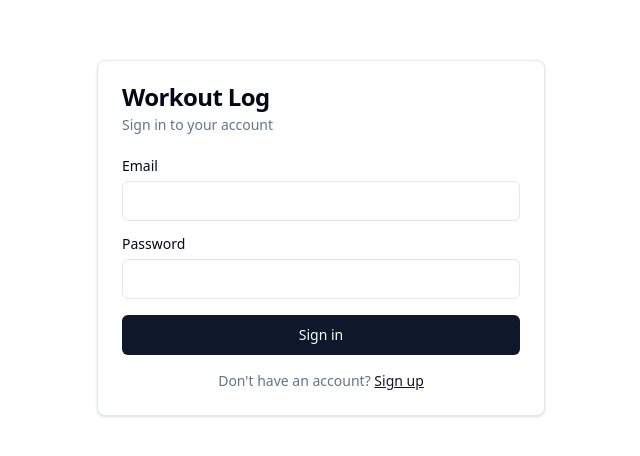
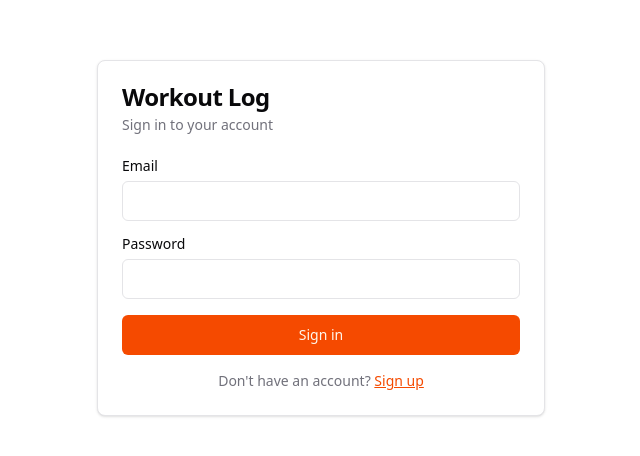
Before and after one commit to jray89/workout-log, a React (Vite) app in the folder frontend/: page /login in a window 1280 px wide. Shown: the part 162-618 px from the top of the page, without its empty margins (319-959 px from the left). Built offline with nearby package versions, Linux system fonts and the light colour scheme.

Commit message:
feat: theme / layout changes

```diff
--- /dev/null
+++ b/frontend/src/components/theme-provider.tsx
@@ -0,0 +1,73 @@
+import { createContext, useContext, useEffect, useState } from "react";
+
+type Theme = "dark" | "light" | "system";
+
+type ThemeProviderProps = {
+  children: React.ReactNode;
+  defaultTheme?: Theme;
+  storageKey?: string;
+};
+
+type ThemeProviderState = {
+  theme: Theme;
+  setTheme: (theme: Theme) => void;
+};
+
+const initialState: ThemeProviderState = {
+  theme: "system",
+  setTheme: () => null,
+};
+
+const ThemeProviderContext = createContext<ThemeProviderState>(initialState);
+
+export function ThemeProvider({
+  children,
+  defaultTheme = "system",
+  storageKey = "ui-theme",
+  ...props
+}: ThemeProviderProps) {
+  const [theme, setTheme] = useState<Theme>(
+    () => (localStorage.getItem(storageKey) as Theme) || defaultTheme
+  );
+
+  useEffect(() => {
+    const root = window.document.documentElement;
+
+    root.classList.remove("light", "dark");
+
+    if (theme === "system") {
+      const systemTheme = window.matchMedia("(prefers-color-scheme: dark)")
+        .matches
+        ? "dark"
+        : "light";
+
+      root.classList.add(systemTheme);
+      return;
+    }
+
+    root.classList.add(theme);
+  }, [theme]);
+
+  const value = {
+    theme,
+    setTheme: (theme: Theme) => {
+      localStorage.setItem(storageKey, theme);
+      setTheme(theme);
+    },
+  };
+
+  return (
+    <ThemeProviderContext.Provider {...props} value={value}>
+      {children}
+    </ThemeProviderContext.Provider>
+  );
+}
+
+export const useTheme = () => {
+  const context = useContext(ThemeProviderContext);
+
+  if (context === undefined)
+    throw new Error("useTheme must be used within a ThemeProvider");
+
+  return context;
+};
--- a/frontend/src/index.css
+++ b/frontend/src/index.css
@@ -3,26 +3,72 @@
 @custom-variant dark (&:is(.dark *));
 
 @theme {
-  --color-background: hsl(0 0% 100%);
-  --color-foreground: hsl(222.2 84% 4.9%);
-  --color-card: hsl(0 0% 100%);
-  --color-card-foreground: hsl(222.2 84% 4.9%);
-  --color-popover: hsl(0 0% 100%);
-  --color-popover-foreground: hsl(222.2 84% 4.9%);
-  --color-primary: hsl(222.2 47.4% 11.2%);
-  --color-primary-foreground: hsl(210 40% 98%);
-  --color-secondary: hsl(210 40% 96.1%);
-  --color-secondary-foreground: hsl(222.2 47.4% 11.2%);
-  --color-muted: hsl(210 40% 96.1%);
-  --color-muted-foreground: hsl(215.4 16.3% 46.9%);
-  --color-accent: hsl(210 40% 96.1%);
-  --color-accent-foreground: hsl(222.2 47.4% 11.2%);
-  --color-destructive: hsl(0 84.2% 60.2%);
-  --color-destructive-foreground: hsl(210 40% 98%);
-  --color-border: hsl(214.3 31.8% 91.4%);
-  --color-input: hsl(214.3 31.8% 91.4%);
-  --color-ring: hsl(222.2 84% 4.9%);
-  --radius: 0.5rem;
+  --radius: 0.65rem;
+  --color-background: oklch(1 0 0);
+  --color-foreground: oklch(0.141 0.005 285.823);
+  --color-card: oklch(1 0 0);
+  --color-card-foreground: oklch(0.141 0.005 285.823);
+  --color-popover: oklch(1 0 0);
+  --color-popover-foreground: oklch(0.141 0.005 285.823);
+  --color-primary: oklch(0.646 0.222 41.116);
+  --color-primary-foreground: oklch(0.98 0.016 73.684);
+  --color-secondary: oklch(0.967 0.001 286.375);
+  --color-secondary-foreground: oklch(0.21 0.006 285.885);
+  --color-muted: oklch(0.967 0.001 286.375);
+  --color-muted-foreground: oklch(0.552 0.016 285.938);
+  --color-accent: oklch(0.967 0.001 286.375);
+  --color-accent-foreground: oklch(0.21 0.006 285.885);
+  --color-destructive: oklch(0.577 0.245 27.325);
+  --color-border: oklch(0.92 0.004 286.32);
+  --color-input: oklch(0.92 0.004 286.32);
+  --color-ring: oklch(0.75 0.183 55.934);
+  --color-chart-1: oklch(0.837 0.128 66.29);
+  --color-chart-2: oklch(0.705 0.213 47.604);
+  --color-chart-3: oklch(0.646 0.222 41.116);
+  --color-chart-4: oklch(0.553 0.195 38.402);
+  --color-chart-5: oklch(0.47 0.157 37.304);
+  --color-sidebar: oklch(0.985 0 0);
+  --color-sidebar-foreground: oklch(0.141 0.005 285.823);
+  --color-sidebar-primary: oklch(0.646 0.222 41.116);
+  --color-sidebar-primary-foreground: oklch(0.98 0.016 73.684);
+  --color-sidebar-accent: oklch(0.967 0.001 286.375);
+  --color-sidebar-accent-foreground: oklch(0.21 0.006 285.885);
+  --color-sidebar-border: oklch(0.92 0.004 286.32);
+  --color-sidebar-ring: oklch(0.75 0.183 55.934);
+}
+
+.dark {
+  --color-background: oklch(0.141 0.005 285.823);
+  --color-foreground: oklch(0.985 0 0);
+  --color-card: oklch(0.21 0.006 285.885);
+  --color-card-foreground: oklch(0.985 0 0);
+  --color-popover: oklch(0.21 0.006 285.885);
+  --color-popover-foreground: oklch(0.985 0 0);
+  --color-primary: oklch(0.705 0.213 47.604);
+  --color-primary-foreground: oklch(0.98 0.016 73.684);
+  --color-secondary: oklch(0.274 0.006 286.033);
+  --color-secondary-foreground: oklch(0.985 0 0);
+  --color-muted: oklch(0.274 0.006 286.033);
+  --color-muted-foreground: oklch(0.705 0.015 286.067);
+  --color-accent: oklch(0.274 0.006 286.033);
+  --color-accent-foreground: oklch(0.985 0 0);
+  --color-destructive: oklch(0.704 0.191 22.216);
+  --color-border: oklch(1 0 0 / 10%);
+  --color-input: oklch(1 0 0 / 15%);
+  --color-ring: oklch(0.408 0.123 38.172);
+  --color-chart-1: oklch(0.837 0.128 66.29);
+  --color-chart-2: oklch(0.705 0.213 47.604);
+  --color-chart-3: oklch(0.646 0.222 41.116);
+  --color-chart-4: oklch(0.553 0.195 38.402);
+  --color-chart-5: oklch(0.47 0.157 37.304);
+  --color-sidebar: oklch(0.21 0.006 285.885);
+  --color-sidebar-foreground: oklch(0.985 0 0);
+  --color-sidebar-primary: oklch(0.705 0.213 47.604);
+  --color-sidebar-primary-foreground: oklch(0.98 0.016 73.684);
+  --color-sidebar-accent: oklch(0.274 0.006 286.033);
+  --color-sidebar-accent-foreground: oklch(0.985 0 0);
+  --color-sidebar-border: oklch(1 0 0 / 10%);
+  --color-sidebar-ring: oklch(0.408 0.123 38.172);
 }
 
 body {
--- a/frontend/src/main.tsx
+++ b/frontend/src/main.tsx
@@ -2,15 +2,18 @@ import { StrictMode } from "react";
 import { createRoot } from "react-dom/client";
 import { BrowserRouter } from "react-router-dom";
 import { AuthProvider } from "@/hooks/useAuth";
+import { ThemeProvider } from "@/components/theme-provider";
 import App from "./App";
 import "./index.css";
 
 createRoot(document.getElementById("root")!).render(
   <StrictMode>
-    <BrowserRouter>
-      <AuthProvider>
-        <App />
-      </AuthProvider>
-    </BrowserRouter>
+    <ThemeProvider defaultTheme="system" storageKey="workout-log-theme">
+      <BrowserRouter>
+        <AuthProvider>
+          <App />
+        </AuthProvider>
+      </BrowserRouter>
+    </ThemeProvider>
   </StrictMode>
 );
```
Also changed, not shown: frontend/src/pages/DashboardPage.tsx (+61 -64 lines).
